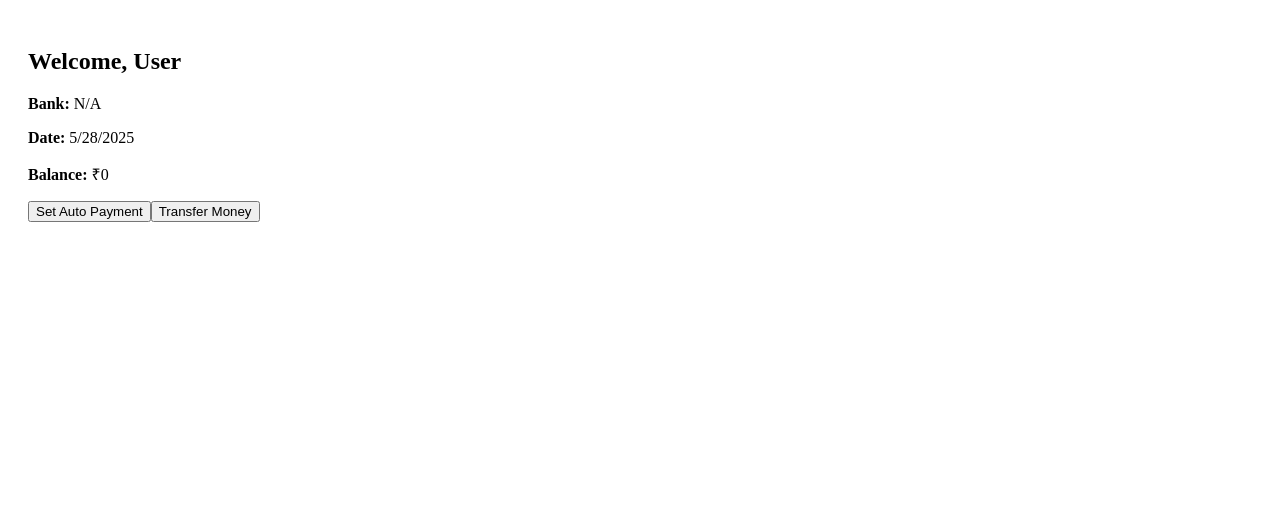
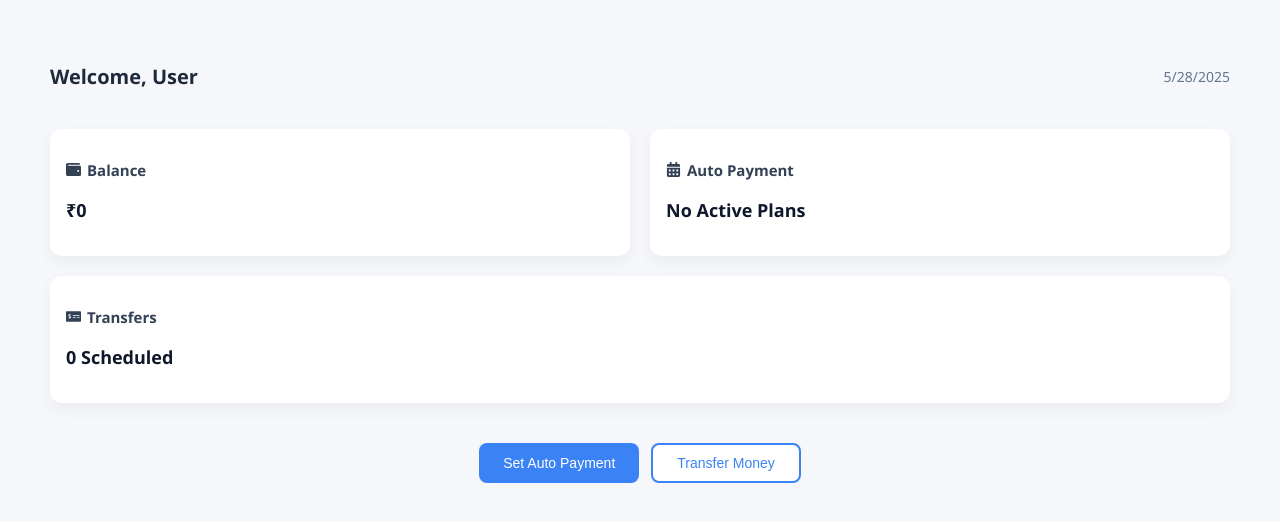
Before and after one commit to ayushwase/Autopay-, a React (Create React App) app in the folder frontend/: page /dashboard in a window 1280 px wide. Shown: the top 522 px of the page. Built offline with nearby package versions, Linux system fonts and the light colour scheme; no server answers.

Commit message:
updated
some changes on dashboard and the payment list page

```diff
--- a/frontend/src/pages/Dashboard.css
+++ b/frontend/src/pages/Dashboard.css
@@ -1,29 +1,127 @@
-.dashboard-container {
-  padding: 20px;
+body {
+  margin: 0;
+  font-family: 'Segoe UI', sans-serif;
+  background: #f5f7fb;
 }
 
-.kpi-container {
+.dashboard-no-sidebar {
+  padding: 30px;
+  max-width: 1200px;
+  margin: 0 auto;
+}
+
+.topbar {
+  display: flex;
+  justify-content: space-between;
+  align-items: center;
+  margin-bottom: 25px;
+  flex-wrap: wrap;
+}
+
+.topbar h1 {
+  font-size: 20px; /* ↓ smaller */
+  color: #1e293b;
+}
+
+.topbar p {
+  font-size: 14px; /* ↓ smaller */
+  color: #64748b;
+}
+
+.cards {
   display: flex;
   gap: 20px;
   margin-bottom: 30px;
+  flex-wrap: wrap;
 }
 
-.kpi-box {
-  flex: 1;
-  background: #f7f7f7;
-  border-radius: 10px;
-  padding: 20px;
-  text-align: center;
-  box-shadow: 0 0 10px rgba(0,0,0,0.05);
+.card {
+  flex: 1 1 30%;
+  background: white;
+  padding: 16px;
+  border-radius: 12px;
+  box-shadow: 0 6px 16px rgba(0,0,0,0.05);
+  transition: 0.3s;
+  min-width: 240px;
 }
 
-.scheduled { border-left: 5px solid #8884d8; }
-.completed { border-left: 5px solid #82ca9d; }
-.failed { border-left: 5px solid #ff6f61; }
+.card.full-width {
+  flex: 1 1 100%;
+}
 
-.chart-container {
-  background: #fff;
-  padding: 20px;
-  border-radius: 10px;
-  box-shadow: 0 0 10px rgba(0,0,0,0.05);
+.card h3 {
+  display: flex;
+  align-items: center;
+  font-size: 15px; /* ↓ smaller */
+  gap: 6px;
+  margin-bottom: 6px;
+  color: #334155;
 }
+
+.card p {
+  font-size: 18px; /* ↓ smaller */
+  font-weight: 600;
+  color: #0f172a;
+}
+
+.actions {
+  display: flex;
+  gap: 12px;
+  flex-wrap: wrap;
+  justify-content: center;
+  padding: 10px 0;
+}
+
+.btn {
+  padding: 10px 24px; /* ↓ smaller */
+  font-size: 14px; /* ↓ smaller */
+  border: none;
+  border-radius: 8px;
+  cursor: pointer;
+  transition: 0.2s ease;
+}
+
+.btn.primary {
+  background-color: #3b82f6;
+  color: white;
+}
+
+.btn.primary:hover {
+  background-color: #2563eb;
+}
+
+.btn.secondary {
+  background-color: white;
+  color: #3b82f6;
+  border: 2px solid #3b82f6;
+}
+
+.btn.secondary:hover {
+  background-color: #e0f2fe;
+}
+
+/* ✅ Responsive for small screens */
+@media (max-width: 600px) {
+  .topbar {
+    flex-direction: column;
+    align-items: flex-start;
+  }
+
+  .cards {
+    flex-direction: column;
+  }
+
+  .card {
+    width: 100%;
+  }
+
+  .actions {
+    flex-direction: column;
+    align-items: stretch;
+  }
+
+  .btn {
+    width: 100%;
+    text-align: center;
+  }
+}
--- a/frontend/src/pages/Dashboard.js
+++ b/frontend/src/pages/Dashboard.js
@@ -1,39 +1,38 @@
-import React, { useEffect, useState } from 'react';
-import api from '../api';
+import React from "react";
+import "./Dashboard.css";
+import { FaMoneyCheckAlt, FaCalendarAlt, FaWallet } from "react-icons/fa";
 
-function Dashboard() {
-  const [userData, setUserData] = useState({});
-  const [balance, setBalance] = useState(0);
-
-  useEffect(() => {
-    // Fetch user info
-    api.get('/user-info')
-      .then(res => setUserData(res.data))
-      .catch(err => console.error('Error fetching user info:', err));
-
-    // Fetch balance
-    api.get('/account/balance')
-      .then(res => setBalance(res.data.balance))
-      .catch(err => console.error('Error fetching balance:', err));
-  }, []);
+const Dashboard = () => {
+  const today = new Date().toLocaleDateString();
 
   return (
-    <div className="container mt-4">
-      <h2 className="mb-3">Welcome, {userData.name || 'User'}</h2>
-      <p><strong>Bank:</strong> {userData.bankName || 'N/A'}</p>
-      <p><strong>Date:</strong> {new Date().toLocaleDateString()}</p>
-      <p><strong>Balance:</strong> ₹{balance}</p>
+    <div className="dashboard-no-sidebar">
+      <header className="topbar">
+        <h1>Welcome, User</h1>
+        <p>{today}</p>
+      </header>
 
-      <div className="mt-4">
-        <button className="btn btn-primary me-2" onClick={() => window.location.href = "/auto-payment"}>
-          Set Auto Payment
-        </button>
-        <button className="btn btn-secondary" onClick={() => window.location.href = "/transfer"}>
-          Transfer Money
-        </button>
-      </div>
+      <section className="cards">
+        <div className="card">
+          <h3><FaWallet /> Balance</h3>
+          <p>₹0</p>
+        </div>
+        <div className="card">
+          <h3><FaCalendarAlt /> Auto Payment</h3>
+          <p>No Active Plans</p>
+        </div>
+        <div className="card full-width">
+          <h3><FaMoneyCheckAlt /> Transfers</h3>
+          <p>0 Scheduled</p>
+        </div>
+      </section>
+
+      <section className="actions">
+        <button className="btn primary">Set Auto Payment</button>
+        <button className="btn secondary">Transfer Money</button>
+      </section>
     </div>
   );
-}
+};
 
 export default Dashboard;
--- a/frontend/src/pages/PaymentList.css
+++ b/frontend/src/pages/PaymentList.css
@@ -1,43 +1,88 @@
-.payment-list-container {
+.payment-container {
   padding: 20px;
-}
-
-.payment-list-container h2 {
-  margin-bottom: 20px;
+  font-size: 16px;
 }
 
 table {
   width: 100%;
   border-collapse: collapse;
-  background-color: #fff;
-  box-shadow: 0 0 10px #ccc;
+  margin-top: 10px;
+  background: white;
+  border-radius: 10px;
+  overflow: hidden;
 }
 
 th, td {
   padding: 12px;
-  border-bottom: 1px solid #ddd;
-  text-align: center;
+  text-align: left;
+  border-bottom: 1px solid #eee;
 }
 
-.cancel-btn, .edit-btn {
-  padding: 6px 10px;
-  margin: 2px;
+.edit-btn {
+  background-color: #4a90e2;
+  color: white;
   border: none;
-  border-radius: 5px;
+  padding: 6px 12px;
+  border-radius: 6px;
   cursor: pointer;
 }
 
-.cancel-btn {
+.edit-btn:hover {
+  background-color: #357abd;
+}
+
+/* Modal styles */
+.modal {
+  position: fixed;
+  top: 0;
+  left: 0;
+  width: 100%;
+  height: 100%;
+  background-color: rgba(0, 0, 0, 0.4);
+  display: flex;
+  align-items: center;
+  justify-content: center;
+}
+
+.modal-content {
+  background: white;
+  padding: 24px;
+  border-radius: 8px;
+  width: 300px;
+  display: flex;
+  flex-direction: column;
+  gap: 12px;
+}
+
+.modal-content h3 {
+  margin-top: 0;
+}
+
+.modal-content label {
+  font-size: 14px;
+  display: flex;
+  flex-direction: column;
+}
+
+.modal-content input {
+  padding: 6px;
+  border: 1px solid #ccc;
+  border-radius: 4px;
+}
+
+.modal-buttons {
+  display: flex;
+  justify-content: space-between;
+}
+
+.modal-buttons button {
+  padding: 6px 10px;
+  border: none;
+  border-radius: 4px;
+  cursor: pointer;
+}
+
+.modal-buttons .cancel {
   background-color: #f44336;
   color: white;
 }
-
-.edit-btn {
-  background-color: #2196f3;
-  color: white;
-}
-
-.cancel-btn:disabled {
-  background-color: #ccc;
-  cursor: not-allowed;
-}
--- a/frontend/src/pages/PaymentList.js
+++ b/frontend/src/pages/PaymentList.js
@@ -1,34 +1,42 @@
-import React, { useEffect, useState } from 'react';
-import api from '../api';
+import React, { useState } from 'react';
+import './PaymentList.css';
 
-function PaymentList() {
-  const [payments, setPayments] = useState([]);
+const initialPayments = [
+  { id: 1, recipient: 'gaurav', amount: '₹123654', date: '2025-07-03', status: 'Pending' },
+  { id: 2, recipient: 'gaurav', amount: '₹123654', date: '2025-07-03', status: 'Pending' },
+  { id: 3, recipient: 'gaurav', amount: '₹123654', date: '2025-07-07', status: 'Pending' },
+  { id: 4, recipient: 'gaurav', amount: '₹123654', date: '2025-07-07', status: 'Pending' },
+  { id: 5, recipient: 'gaurav', amount: '₹123654', date: '2025-07-07', status: 'Pending' },
+];
 
-  useEffect(() => {
-    api.get('/payments')
-      .then(res => setPayments(res.data))
-      .catch(err => console.error('Error fetching payments:', err));
-  }, []);
+export default function PaymentList() {
+  const [payments, setPayments] = useState(initialPayments);
+  const [editModalOpen, setEditModalOpen] = useState(false);
+  const [currentEdit, setCurrentEdit] = useState(null);
 
-  const handleCancel = (id) => {
-    // Call API to cancel payment (only if it's scheduled)
-    api.post(`/payments/${id}/cancel`)
-      .then(() => {
-        // Refresh list after cancel
-        setPayments(prev =>
-          prev.map(p =>
-            p.id === id ? { ...p, status: 'Cancelled' } : p
-          )
-        );
-      })
-      .catch(err => console.error('Error cancelling payment:', err));
+  const handleEditClick = (payment) => {
+    setCurrentEdit(payment);
+    setEditModalOpen(true);
+  };
+
+  const handleChange = (e) => {
+    const { name, value } = e.target;
+    setCurrentEdit((prev) => ({ ...prev, [name]: value }));
+  };
+
+  const handleUpdate = () => {
+    const updated = payments.map((pay) =>
+      pay.id === currentEdit.id ? currentEdit : pay
+    );
+    setPayments(updated);
+    setEditModalOpen(false);
   };
 
   return (
-    <div className="container mt-4">
+    <div className="payment-container">
       <h2>Payment List</h2>
-      <table className="table table-bordered mt-3">
-        <thead className="table-light">
+      <table>
+        <thead>
           <tr>
             <th>ID</th>
             <th>Recipient</th>
@@ -39,24 +47,17 @@ function PaymentList() {
           </tr>
         </thead>
         <tbody>
-          {payments.map(payment => (
+          {payments.map((payment) => (
             <tr key={payment.id}>
               <td>{payment.id}</td>
-              <td>{payment.payee}</td>
-              <td>₹{payment.amount}</td>
-              <td>{payment.due_date}</td>
+              <td>{payment.recipient}</td>
+              <td>{payment.amount}</td>
+              <td>{payment.date}</td>
               <td>{payment.status}</td>
               <td>
                 <button
-                  className="btn btn-danger btn-sm me-2"
-                  onClick={() => handleCancel(payment.id)}
-                  disabled={payment.status !== 'Scheduled'}
-                >
-                  Cancel
-                </button>
-                <button
-                  className="btn btn-success btn-sm"
-                  onClick={() => window.location.href = `/edit-payment/${payment.id}`}
+                  className="edit-btn"
+                  onClick={() => handleEditClick(payment)}
                 >
                   Edit
                 </button>
@@ -65,8 +66,46 @@ function PaymentList() {
           ))}
         </tbody>
       </table>
+
+      {/* Edit Modal */}
+      {editModalOpen && (
+        <div className="modal">
+          <div className="modal-content">
+            <h3>Edit Payment</h3>
+            <label>
+              Recipient:
+              <input
+                type="text"
+                name="recipient"
+                value={currentEdit.recipient}
+                onChange={handleChange}
+              />
+            </label>
+            <label>
+              Amount:
+              <input
+                type="text"
+                name="amount"
+                value={currentEdit.amount}
+                onChange={handleChange}
+              />
+            </label>
+            <label>
+              Date:
+              <input
+                type="date"
+                name="date"
+                value={currentEdit.date}
+                onChange={handleChange}
+              />
+            </label>
+            <div className="modal-buttons">
+              <button onClick={handleUpdate}>Update</button>
+              <button className="cancel" onClick={() => setEditModalOpen(false)}>Cancel</button>
+            </div>
+          </div>
+        </div>
+      )}
     </div>
   );
 }
-
-export default PaymentList;
```
Also changed, not shown: 1 other file (tests, documents, lock files or other folders).
